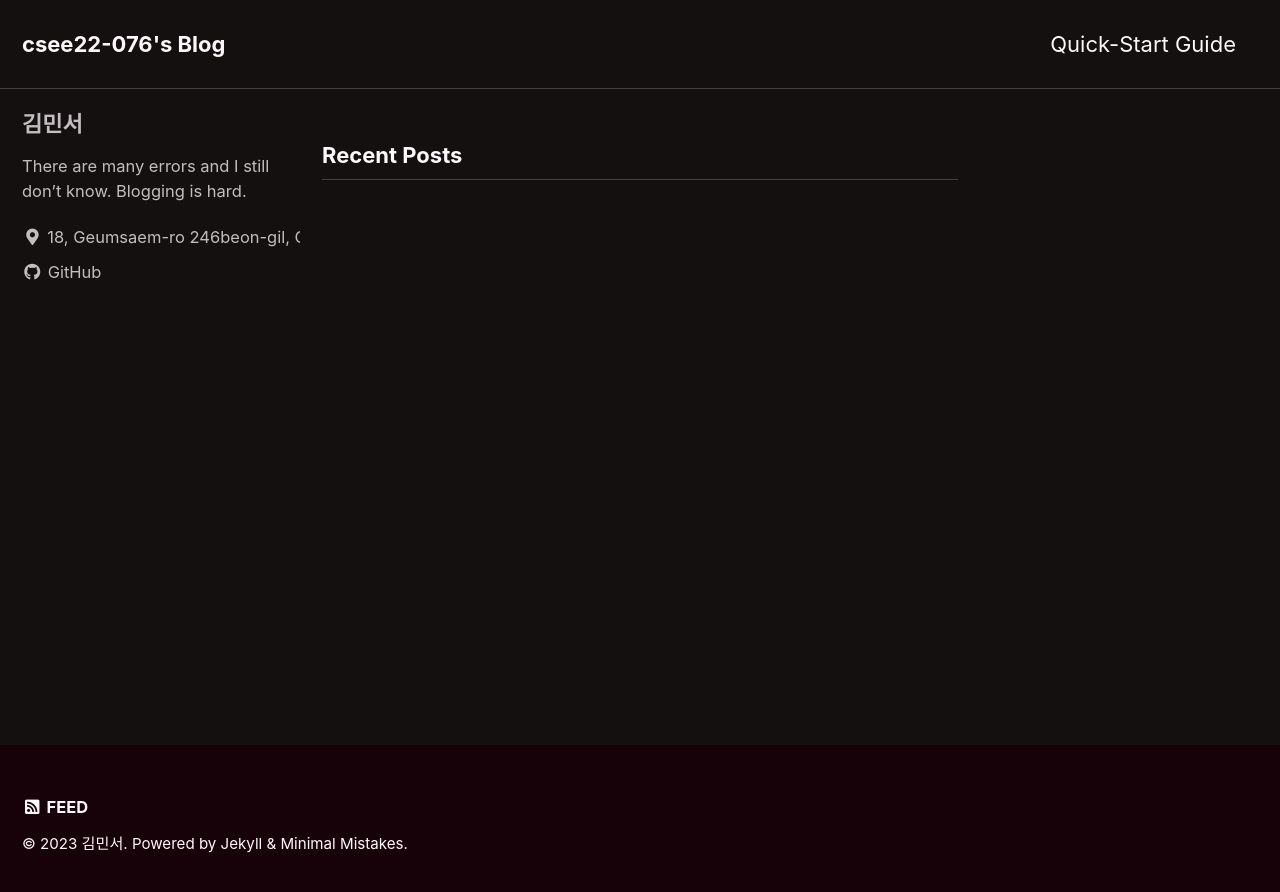
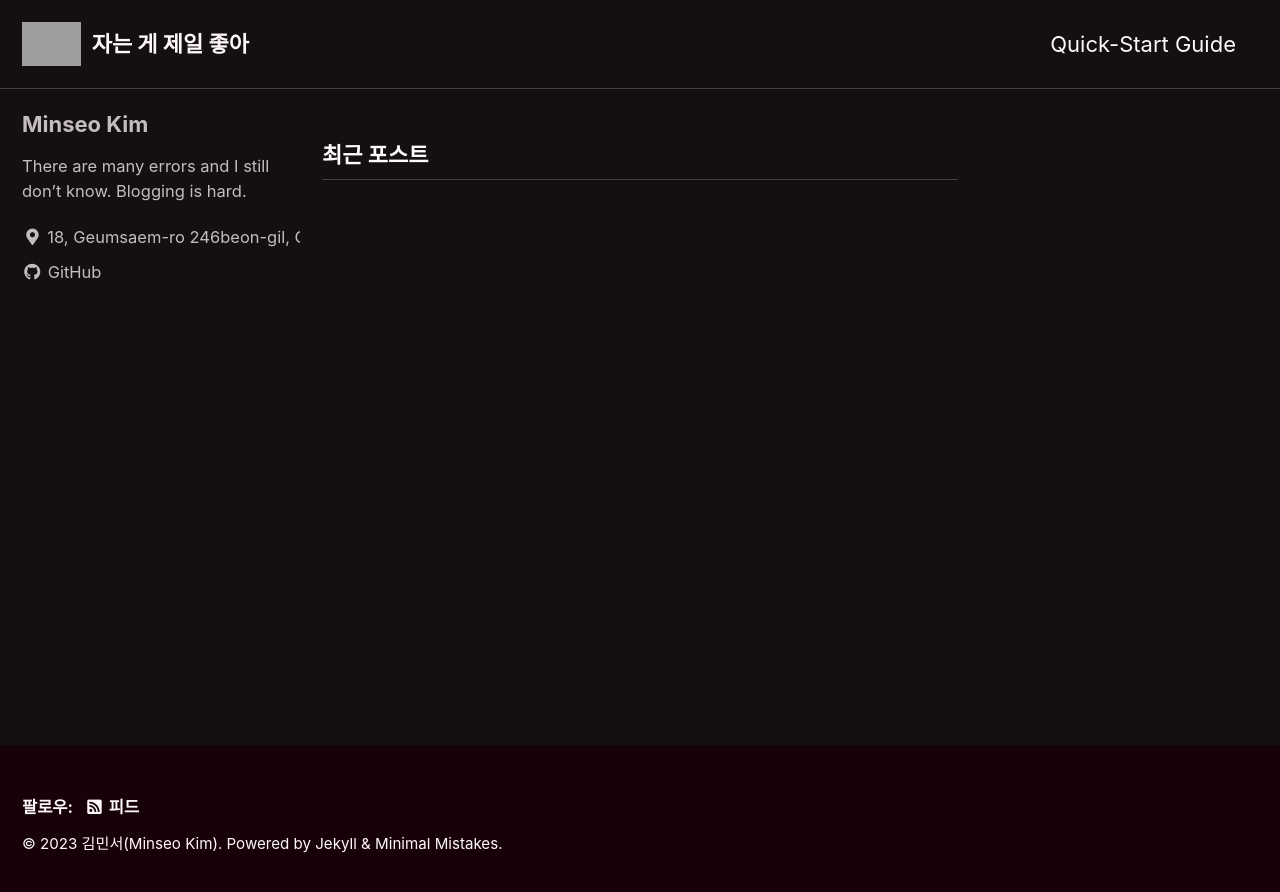
Before and after one commit to csee22-076/csee22-076.github.io, a Jekyll site: the page built from index.html, in a window 1280 px wide. Shown: the top 892 px of the page. Built offline with Jekyll 4.4.1, drawn with Linux system fonts in a browser that asks for light colours; cached includes are drawn as plain includes; the list of posts is cut into pages by our own code; grey boxes are pictures that could not be loaded.

Commit message:
Update _config.yml

```diff
--- a/_config.yml
+++ b/_config.yml
@@ -15,18 +15,18 @@
 minimal_mistakes_skin    : "neon" # "air", "aqua", "contrast", "dark", "dirt", "neon", "mint", "plum", "sunrise"
 
 # Site Settings
-locale                   : "kr-KR"
+locale                   : "ko-KR"
 title                    : "csee22-076's Blog"
 title_separator          : "-"
 subtitle                 : # site tagline that appears below site title in masthead
-name                     : "김민서"
+name                     : "김민서(Minseo Kim)"
 description              : "There are many errors and I still don't know. Blogging is hard."
-url                      : # the base hostname & protocol for your site e.g. "https://mmistakes.github.io"
+url                      : "https://csee22-076.github.io/"
 baseurl                  : # the subpath of your site, e.g. "/blog"
 repository               : # GitHub username/repo-name e.g. "mmistakes/minimal-mistakes"
 teaser                   : # path of fallback teaser image, e.g. "/assets/images/500x300.png"
-logo                     : # path of logo image to display in the masthead, e.g. "/assets/images/88x88.png"
-masthead_title           : # overrides the website title displayed in the masthead, use " " for no title
+logo                     : "/assets/images/hing.png"
+masthead_title           : "자는 게 제일 좋아"
 # breadcrumbs            : false # true, false (default)
 words_per_minute         : 200
 comments:
@@ -104,7 +104,7 @@ analytics:
 
 # Site Author
 author:
-  name             : "김민서"
+  name             : "Minseo Kim"
   avatar           : # path of avatar image, e.g. "/assets/images/bio-photo.jpg"
   bio              : "There are many errors and I still don't know. Blogging is hard."
   location         : "18, Geumsaem-ro 246beon-gil, Geumjeong-gu, Busan, Republic of Korea"
```
